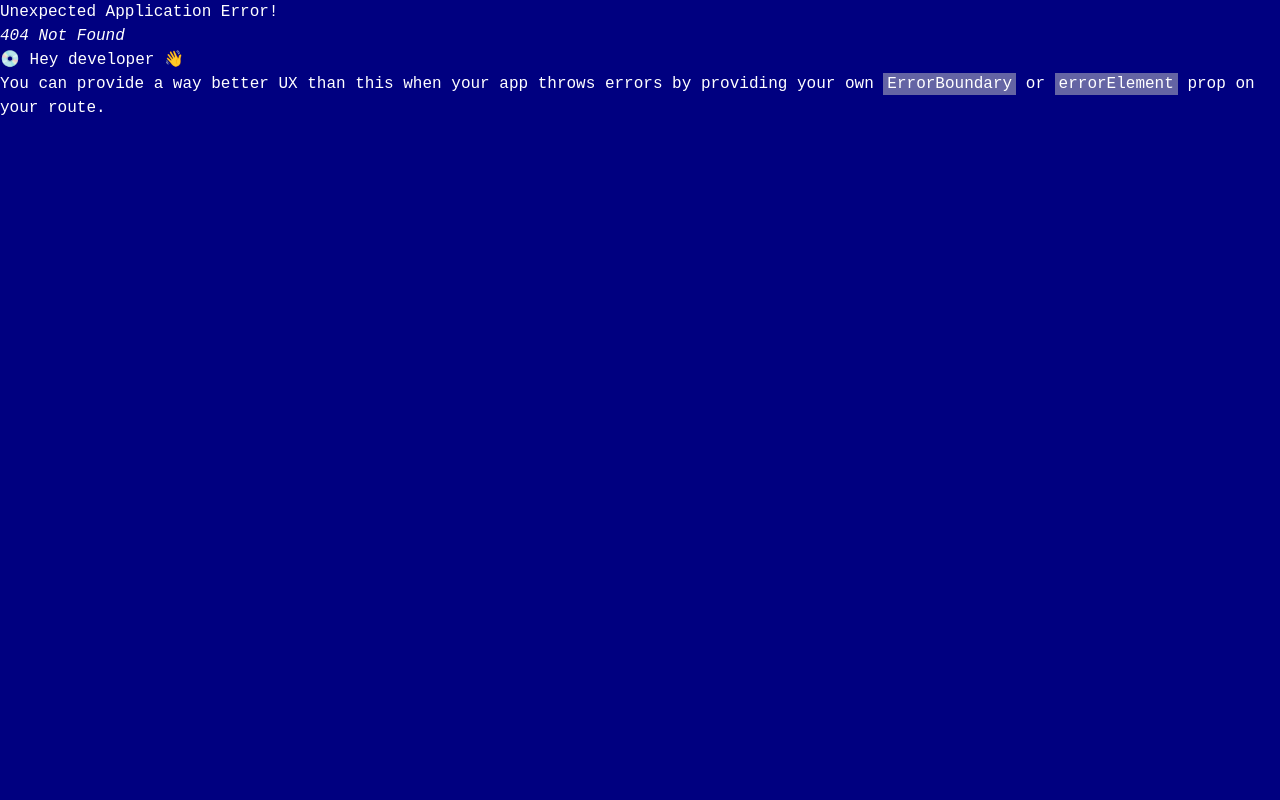
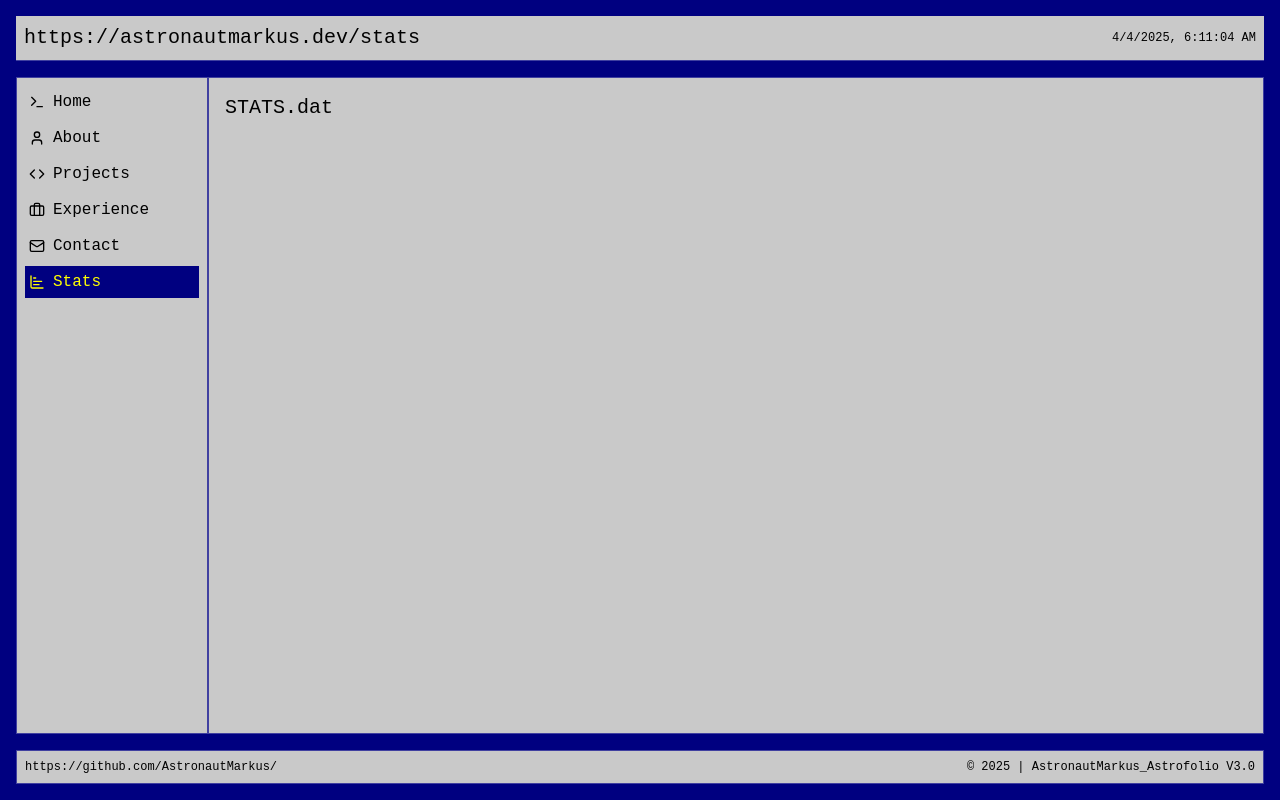
Before and after one commit to AstronautMarkus/Astrofolio-BIOS, a React (Vite) app in the folder astrofolio/: page /stats in a window 1280 px wide. Before the commit this address had no page. Built offline with nearby package versions, Linux system fonts and the light colour scheme.

Commit message:
feat: add StatsSection component; integrate into Sidebar and router for enhanced navigation

```diff
--- /dev/null
+++ b/astrofolio/src/components/sections/StatsSection.tsx
@@ -0,0 +1,8 @@
+export function StatsSection() {
+    return (
+      <div>
+        <h2 className="text-xl mb-4 text-black">STATS.dat</h2>
+
+      </div>
+    )
+  }
--- a/astrofolio/src/layout/components/Sidebar.tsx
+++ b/astrofolio/src/layout/components/Sidebar.tsx
@@ -1,5 +1,5 @@
 import { NavItem } from '../../components/NavItem'
-import { Terminal, Code, User, Briefcase, Mail } from "lucide-react"
+import { Terminal, Code, User, Briefcase, Mail, ChartBar } from "lucide-react"
 import { useLocation } from "react-router-dom"
 
 interface SidebarProps {
@@ -20,6 +20,7 @@ const Sidebar: React.FC<SidebarProps> = ({ mobileOpen = false }) => {
       <NavItem icon={<Code size={16} />} label="Projects" active={location.pathname === "/projects"} to="/projects" />
       <NavItem icon={<Briefcase size={16} />} label="Experience" active={location.pathname === "/experience"} to="/experience" />
       <NavItem icon={<Mail size={16} />} label="Contact" active={location.pathname === "/contact"} to="/contact" />
+      <NavItem icon={<ChartBar size={16} />} label="Stats" active={location.pathname === "/stats"} to="/stats" />
     </nav>
   )
 }
--- a/astrofolio/src/router/router.tsx
+++ b/astrofolio/src/router/router.tsx
@@ -5,6 +5,7 @@ import { AboutSection } from "../components/sections/AboutSection"
 import { ProjectsSection } from "../components/sections/ProjectsSection"
 import { ExperienceSection } from "../components/sections/ExperienceSection"
 import { ContactSection } from "../components/sections/ContactSection"
+import { StatsSection } from "../components/sections/StatsSection"
 
 const router = createBrowserRouter([
   {
@@ -16,6 +17,7 @@ const router = createBrowserRouter([
       { path: "projects", element: <ProjectsSection /> },
       { path: "experience", element: <ExperienceSection /> },
       { path: "contact", element: <ContactSection /> },
+      { path: "stats", element: <StatsSection /> },
     ],
   },
 ])
```
Also changed, not shown: astrofolio/src/components/hooks/UseStats.ts (added).
